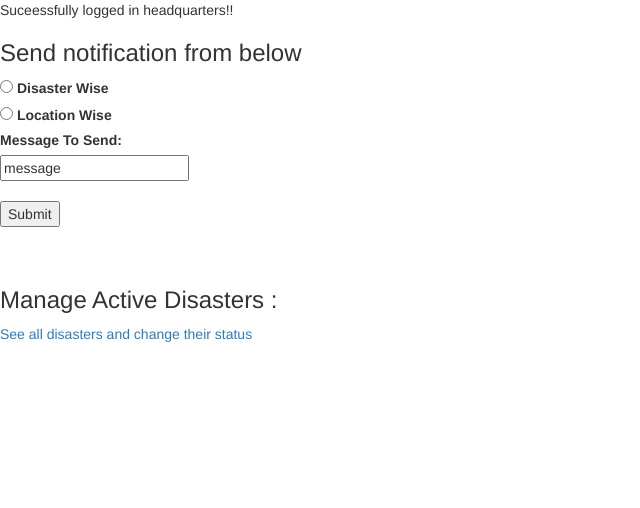
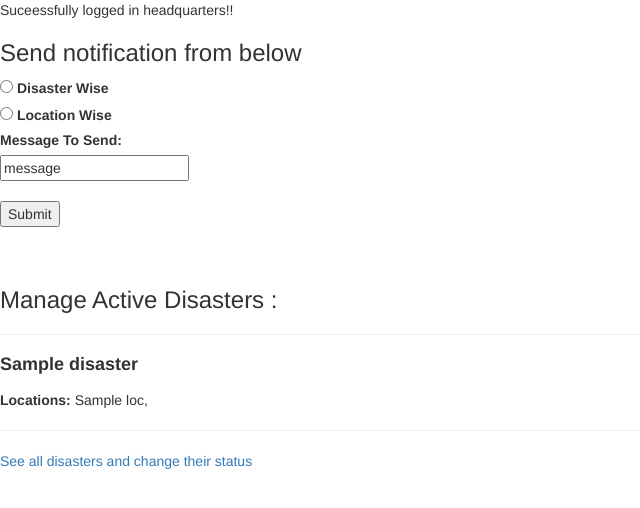
Before and after one commit to udbhav-chugh/Smart_India_Hackathon_CodeRescue, a Django app: template web/disaster_management/templates/headquarters/dashboard.html in a window 1280 px wide. Shown: the top 508 px of the page, without its empty margins (0-640 px from the left). Run offline with Django 3.2, Linux system fonts and the light colour scheme; the template is opened without the code that fills it: most values are stand-ins (such as "Sample title", 1, 10 or a date in 2020); some libraries are stand-ins or nearby versions.

Commit message:
active disasters: displayed only

```diff
--- a/web/disaster_management/main/views.py
+++ b/web/disaster_management/main/views.py
@@ -193,6 +193,7 @@ def headquarters_dashboard(request):
     for location in locations :
         location_names.append(location)
 
+    # print(active_disasters)
     context = {
         "disaster_names" : disaster_names ,
         "location_names": location_names ,
@@ -250,7 +251,6 @@ def search_disaster(request):
         client = connect()
         db = client.main.disaster
         print("Connected")
-        # data = db.find({})
         data = db.find({"name" : {"$regex" : ".*" + query + ".*"}})
         disasters = list(data)
 
@@ -262,7 +262,8 @@ def search_disaster(request):
             temp['location'] = record['location']
             temp['isactive'] = record['isactive']
             disasters_data.append(temp)
-
+        #########################
+        # add those disasters whose location matches and case sensitivity
         print(disasters_data)
         html = render_to_string(
             template_name = "headquarters/disaster-results.html",
--- a/web/disaster_management/templates/headquarters/dashboard.html
+++ b/web/disaster_management/templates/headquarters/dashboard.html
@@ -75,6 +75,18 @@
 
   <br><br>
   <h3> Manage Active Disasters : </h3>
+  <hr>
+  {% for disaster in active_disasters %}
+      <h4><label for="{{ disaster.id }}"> {{ disaster.name }}</label></h4>
+      <!-- <input type="checkbox" class = "disasterClass" id="{{ disaster.id }}" name="{{ disaster.id }}"
+      value="{{ disaster.id }}" {% if disaster.isactive == 1 %} checked {% endif %}></h4> -->
+      <b>Locations:</b>
+      {% for loc in disaster.location %}
+          {{loc}},
+      {% endfor %}
+      <br>
+      <hr>
+  {% endfor%}
 
   <a href='{% url 'main:all_disasters' %}'> See all disasters and change their status </a>
 {% endblock %}
--- a/web/disaster_management/templates/headquarters/disaster-results.html
+++ b/web/disaster_management/templates/headquarters/disaster-results.html
@@ -1,10 +1,7 @@
 {% for disaster in disasters_data %}
-    <!-- <form> -->
-        <!-- {% csrf_token %} -->
     <h4><label for="{{ disaster.id }}"> {{ disaster.name }}</label>
     <input type="checkbox" class = "disasterClass" id="{{ disaster.id }}" name="{{ disaster.id }}"
     value="{{ disaster.id }}" {% if disaster.isactive == 1 %} checked {% endif %}></h4>
-    <!-- </form> -->
     <b>Locations:</b>
     {% for loc in disaster.location %}
         {{loc}},
```
